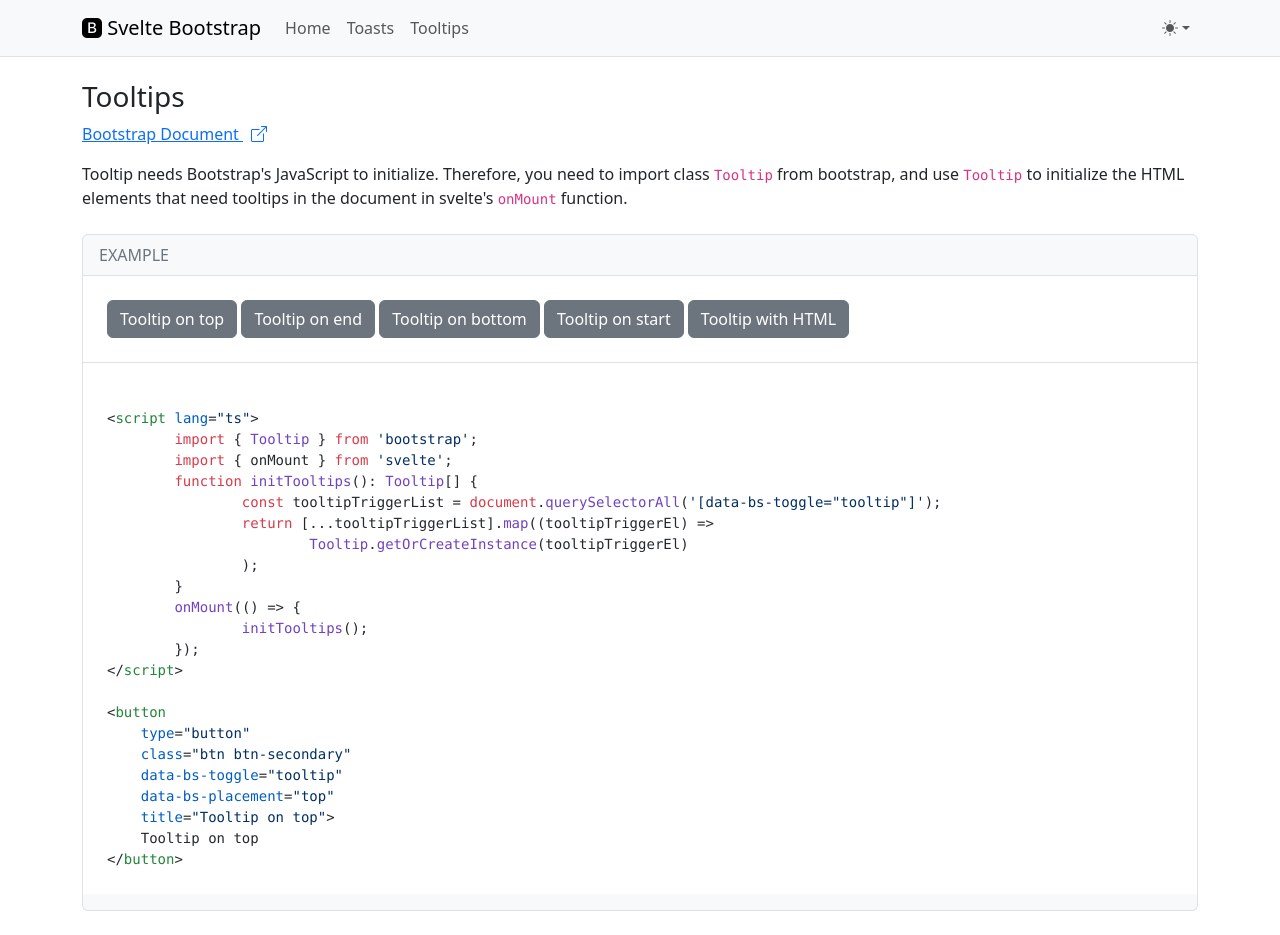
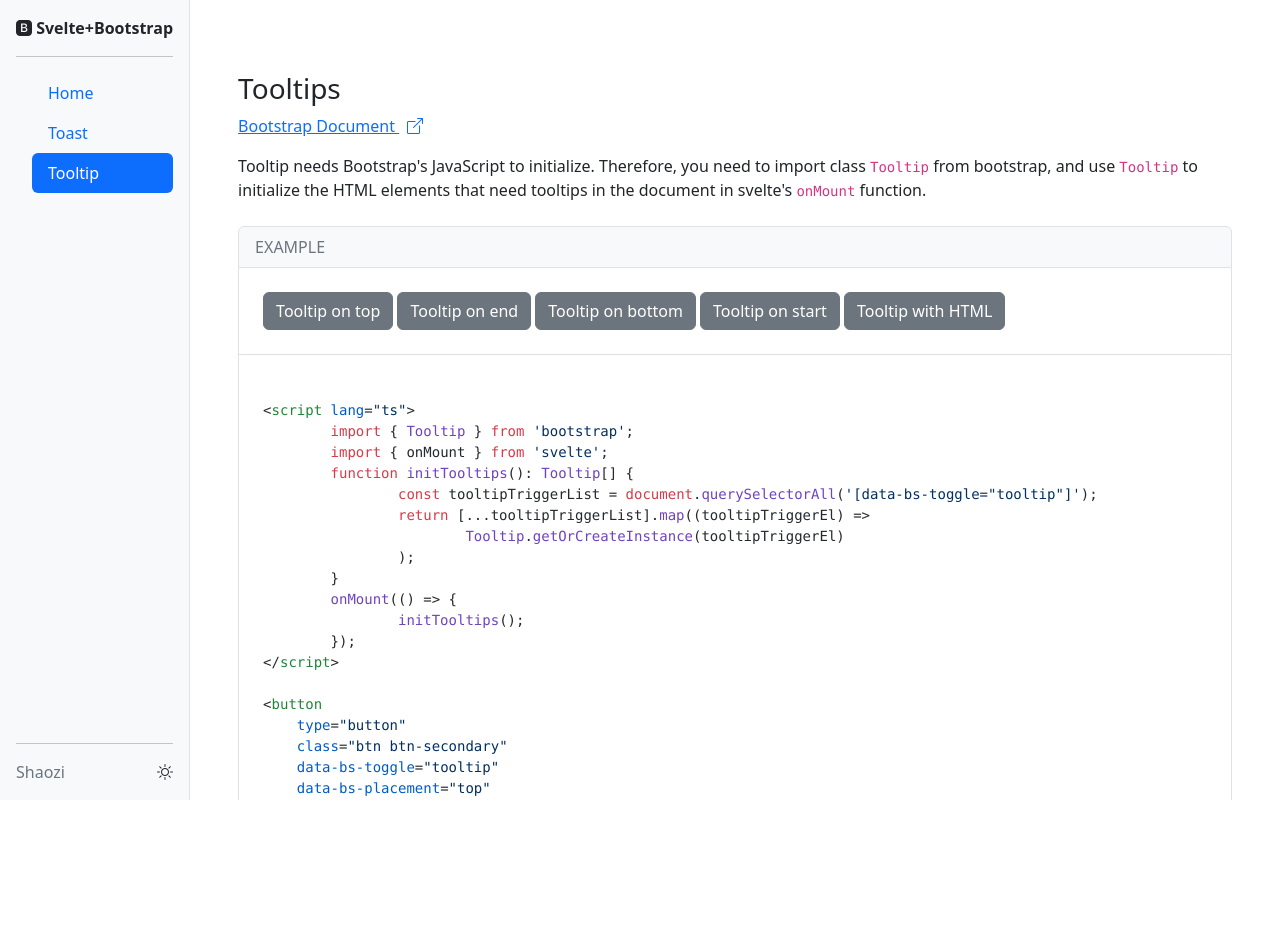
Before and after one commit to shaozi/svelte-bootstrap-examples, a SvelteKit app: page /tooltips in a window 1280 px wide. After the commit the page ends 800 px from the top, so only its background shows below. Built offline with nearby package versions, Linux system fonts and the light colour scheme.

Commit message:
side nav

```diff
--- a/src/app.d.ts
+++ b/src/app.d.ts
@@ -8,7 +8,7 @@ declare global {
 		// interface Platform {}
 	}
 	namespace svelteHTML {
-		interface HTMLAttributes<T> {
+		interface HTMLAttributes {
 			'on:hidden.bs.toast'?: () => void;
 		}
 	}
--- a/src/routes/+layout.svelte
+++ b/src/routes/+layout.svelte
@@ -1,122 +1,49 @@
 <script lang="ts">
-	import { onMount } from 'svelte';
-
-	const setTheme = function (theme: 'light' | 'dark' | 'auto') {
-		if (theme === 'auto') {
-			if (window.matchMedia('(prefers-color-scheme: dark)').matches) {
-				document.documentElement.setAttribute('data-bs-theme', 'dark');
-				setHighlightTheme('dark');
-			} else {
-				document.documentElement.setAttribute('data-bs-theme', 'light');
-				setHighlightTheme('light');
-			}
-		} else {
-			document.documentElement.setAttribute('data-bs-theme', theme);
-			setHighlightTheme(theme);
-		}
-		localStorage.setItem('theme', theme);
-		savedTheme = theme;
-	};
-
-	let savedTheme: 'light' | 'dark' | 'auto';
-
-	function setHighlightTheme(theme: 'dark' | 'light') {
-		let links = document.querySelectorAll('.hljs-theme');
-		console.log(links);
-		links.forEach((link) => {
-			if (link.getAttribute('title') == theme) {
-				link.removeAttribute('disabled');
-			} else {
-				link.setAttribute('disabled', 'disabled');
-			}
-		});
-	}
-
-	const getPreferredTheme = (): 'light' | 'dark' | 'auto' => {
-		const storedTheme = localStorage.getItem('theme');
-		if (storedTheme) {
-			if (storedTheme != 'light' && storedTheme != 'dark' && storedTheme != 'auto') {
-				return 'auto';
-			}
-			return storedTheme;
-		}
-		return window.matchMedia('(prefers-color-scheme: dark)').matches ? 'dark' : 'light';
-	};
-	import hljs from 'highlight.js';
-	onMount(() => {});
-	onMount(() => {
-		savedTheme = getPreferredTheme();
-		setTheme(savedTheme);
-		window.matchMedia('(prefers-color-scheme: dark)').addEventListener('change', () => {
-			if (savedTheme == 'auto') {
-				setTheme(getPreferredTheme());
-			}
-		});
-		console.log('onMount called');
-	});
+	import type { LayoutData } from './$types';
+	import ThemeSwitch from './theme-switch.svelte';
+	export let data: LayoutData;
+	let routes = [
+		{ href: '/', name: 'Home' },
+		{ href: '/toasts', name: 'Toast' },
+		{ href: '/tooltips', name: 'Tooltip' }
+	];
 </script>
 
-<nav class="navbar navbar-expand-lg bg-body-tertiary fixed-top border-bottom">
-	<div class="container">
-		<span class="navbar-brand"><i class="bi-bootstrap-fill" /> Svelte Bootstrap</span>
-		<ul class="navbar-nav">
-			<li class="nv-item">
-				<a class="nav-link" href="/">Home</a>
-			</li>
-			<li class="nv-item">
-				<a class="nav-link" href="/toasts">Toasts</a>
-			</li>
-			<li class="nv-item">
-				<a class="nav-link" href="/tooltips">Tooltips</a>
-			</li>
+<main class="d-flex flex-nowrap">
+	<div
+		class="d-flex flex-column flex-shrink-0 p-3 border-end bg-body-tertiary"
+		style="height: 100vh; overflow-y: scroll;"
+	>
+		<div class="d-flex align-items-center justify-content-between">
+			<strong><i class="bi-bootstrap-fill" /> Svelte+Bootstrap</strong>
+		</div>
+		<hr />
+		<ul class="nav nav-pills flex-column mb-auto ps-3">
+			{#each routes as route}
+				<li class="nv-item">
+					<a class="nav-link" class:active={data.pathname == route.href} href={route.href}>
+						{route.name}
+					</a>
+				</li>
+			{/each}
 		</ul>
+		<hr />
+		<div class="d-flex align-items-center">
+			<div class="text-secondary">Shaozi</div>
+			<div class="ms-auto">
+				<ThemeSwitch />
+			</div>
+		</div>
+	</div>
 
-		<ul class="navbar-nav ms-auto">
-			<li class="nav-item dropdown">
-				<button
-					class="nav-link border-0 bg-transparent dropdown-toggle"
-					data-bs-toggle="dropdown"
-					aria-expanded="false"
-				>
-					<i
-						class:bi-sun-fill={savedTheme == 'light'}
-						class:bi-moon-stars-fill={savedTheme == 'dark'}
-						class:bi-circle-half={savedTheme == 'auto'}
-					/>
-				</button>
-				<ul class="dropdown-menu p-1 dropdown-menu-end">
-					<li>
-						<button
-							class="dropdown-item rounded-1"
-							class:active={savedTheme == 'light'}
-							on:click={() => {
-								setTheme('light');
-							}}><i class="bi-sun-fill me-2" /> Light</button
-						>
-					</li>
-					<li>
-						<button
-							class="dropdown-item rounded-1 my-1"
-							class:active={savedTheme == 'dark'}
-							on:click={() => {
-								setTheme('dark');
-							}}><i class="bi-moon-stars-fill me-2" /> Dark</button
-						>
-					</li>
-					<li>
-						<button
-							class="dropdown-item rounded-1"
-							class:active={savedTheme == 'auto'}
-							on:click={() => {
-								setTheme('auto');
-							}}><i class="bi-circle-half me-2" /> Auto</button
-						>
-					</li>
-				</ul>
-			</li>
-		</ul>
+	<div class="container-fluid p-5 m-0" style="height: 100vh; overflow-y: scroll; flex-grow: 1">
+		<slot />
 	</div>
-</nav>
-<div style:margin-top={'5rem'} class="container">
-	<slot />
-</div>
+</main>
+
+<style>
+	:global(body) {
+		height: 100vh;
+		overflow: hidden;
+	}
+</style>
--- /dev/null
+++ b/src/routes/+layout.ts
@@ -0,0 +1,6 @@
+import type { LayoutLoad } from './$types';
+export const load = (({ url }) => {
+	return {
+		pathname: url.pathname
+	};
+}) satisfies LayoutLoad;
--- /dev/null
+++ b/src/routes/theme-switch.svelte
@@ -0,0 +1,95 @@
+<script lang="ts">
+	import { onMount } from 'svelte';
+
+	const setTheme = function (theme: 'light' | 'dark' | 'auto') {
+		if (theme === 'auto') {
+			if (window.matchMedia('(prefers-color-scheme: dark)').matches) {
+				document.documentElement.setAttribute('data-bs-theme', 'dark');
+				setHighlightTheme('dark');
+			} else {
+				document.documentElement.setAttribute('data-bs-theme', 'light');
+				setHighlightTheme('light');
+			}
+		} else {
+			document.documentElement.setAttribute('data-bs-theme', theme);
+			setHighlightTheme(theme);
+		}
+		localStorage.setItem('theme', theme);
+		savedTheme = theme;
+	};
+
+	let savedTheme: 'light' | 'dark' | 'auto';
+
+	function setHighlightTheme(theme: 'dark' | 'light') {
+		let links = document.querySelectorAll('.hljs-theme');
+		console.log(links);
+		links.forEach((link) => {
+			if (link.getAttribute('title') == theme) {
+				link.removeAttribute('disabled');
+			} else {
+				link.setAttribute('disabled', 'disabled');
+			}
+		});
+	}
+
+	const getPreferredTheme = (): 'light' | 'dark' | 'auto' => {
+		const storedTheme = localStorage.getItem('theme');
+		if (storedTheme) {
+			if (storedTheme != 'light' && storedTheme != 'dark' && storedTheme != 'auto') {
+				return 'auto';
+			}
+			return storedTheme;
+		}
+		return window.matchMedia('(prefers-color-scheme: dark)').matches ? 'dark' : 'light';
+	};
+
+	onMount(() => {
+		savedTheme = getPreferredTheme();
+		setTheme(savedTheme);
+		window.matchMedia('(prefers-color-scheme: dark)').addEventListener('change', () => {
+			if (savedTheme == 'auto') {
+				setTheme(getPreferredTheme());
+			}
+		});
+		console.log('onMount called');
+	});
+</script>
+
+<div>
+	<button class="nav-link border-0 bg-transparent" data-bs-toggle="dropdown" aria-expanded="false">
+		<i
+			class:bi-sun={savedTheme == 'light'}
+			class:bi-moon-stars-fill={savedTheme == 'dark'}
+			class:bi-circle-half={savedTheme == 'auto'}
+		/>
+	</button>
+	<ul class="dropdown-menu p-1 dropdown-menu-end">
+		<li>
+			<button
+				class="dropdown-item rounded-1"
+				class:active={savedTheme == 'light'}
+				on:click={() => {
+					setTheme('light');
+				}}><i class="bi-sun-fill me-2" /> Light</button
+			>
+		</li>
+		<li>
+			<button
+				class="dropdown-item rounded-1 my-1"
+				class:active={savedTheme == 'dark'}
+				on:click={() => {
+					setTheme('dark');
+				}}><i class="bi-moon-stars-fill me-2" /> Dark</button
+			>
+		</li>
+		<li>
+			<button
+				class="dropdown-item rounded-1"
+				class:active={savedTheme == 'auto'}
+				on:click={() => {
+					setTheme('auto');
+				}}><i class="bi-circle-half me-2" /> Auto</button
+			>
+		</li>
+	</ul>
+</div>
```
